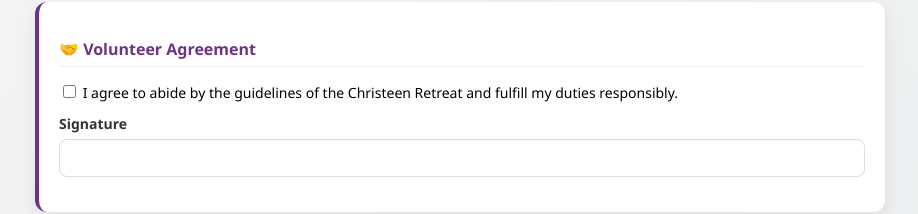
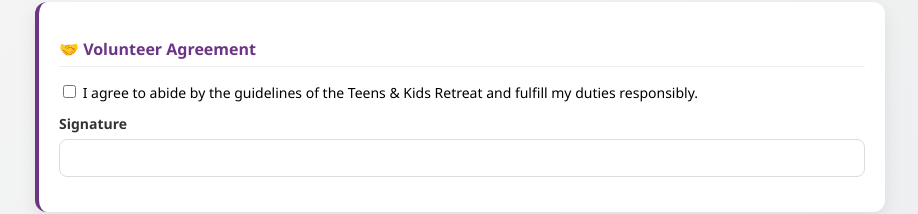
Before and after one commit to churchevent-ux/Volunteer-registration, a React (Create React App) app: page /volunteer-register in a window 1280 px wide. Shown: the part 1596-1810 px from the top of the page, without its empty margins (190-1108 px from the left). Built offline with nearby package versions, Linux system fonts and the light colour scheme.

Commit message:
Update VolunteerRegister.jsx

```diff
--- a/src/pages/VolunteerRegister.jsx
+++ b/src/pages/VolunteerRegister.jsx
@@ -400,7 +400,7 @@ const VolunteerRegister = () => {
                 onChange={handleChange}
                 required
               />{" "}
-              I agree to abide by the guidelines of the Christeen Retreat and
+              I agree to abide by the guidelines of the Teens & Kids Retreat and
               fulfill my duties responsibly.
             </label>
             <Input
```
